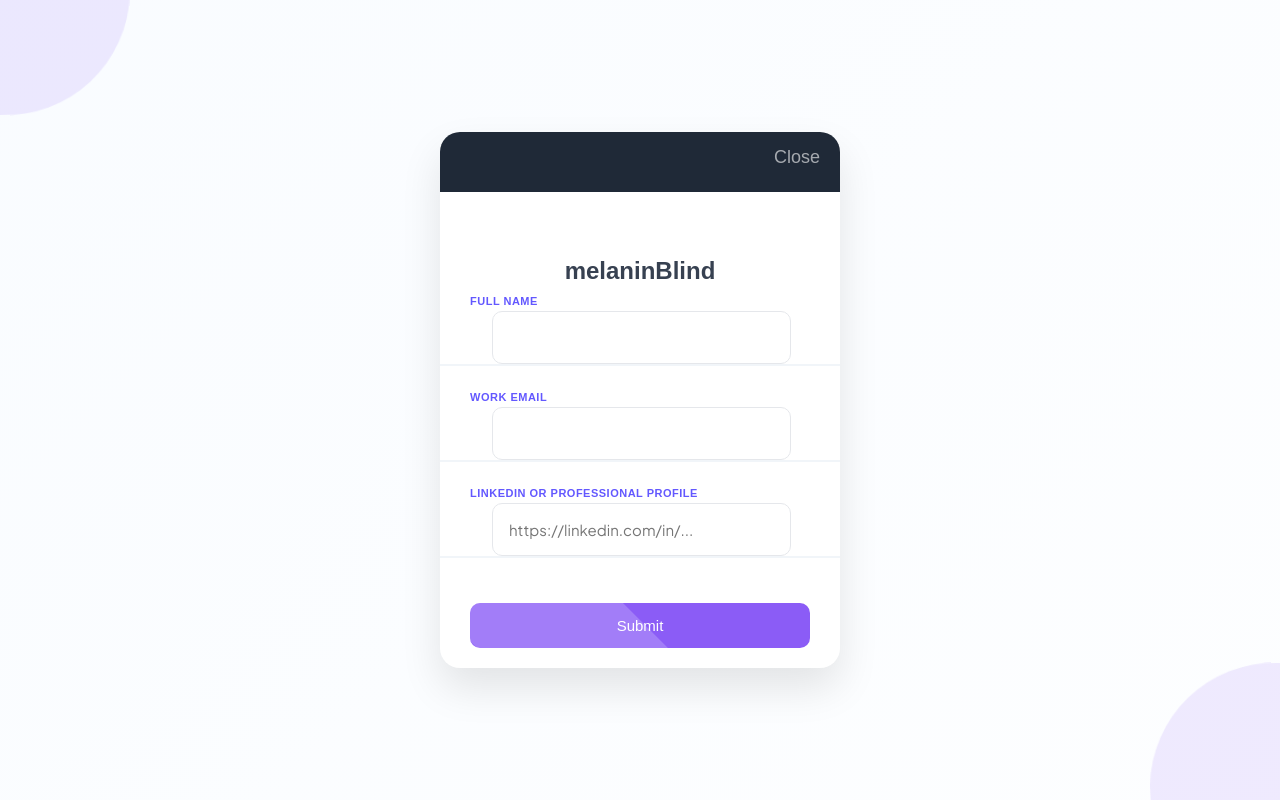
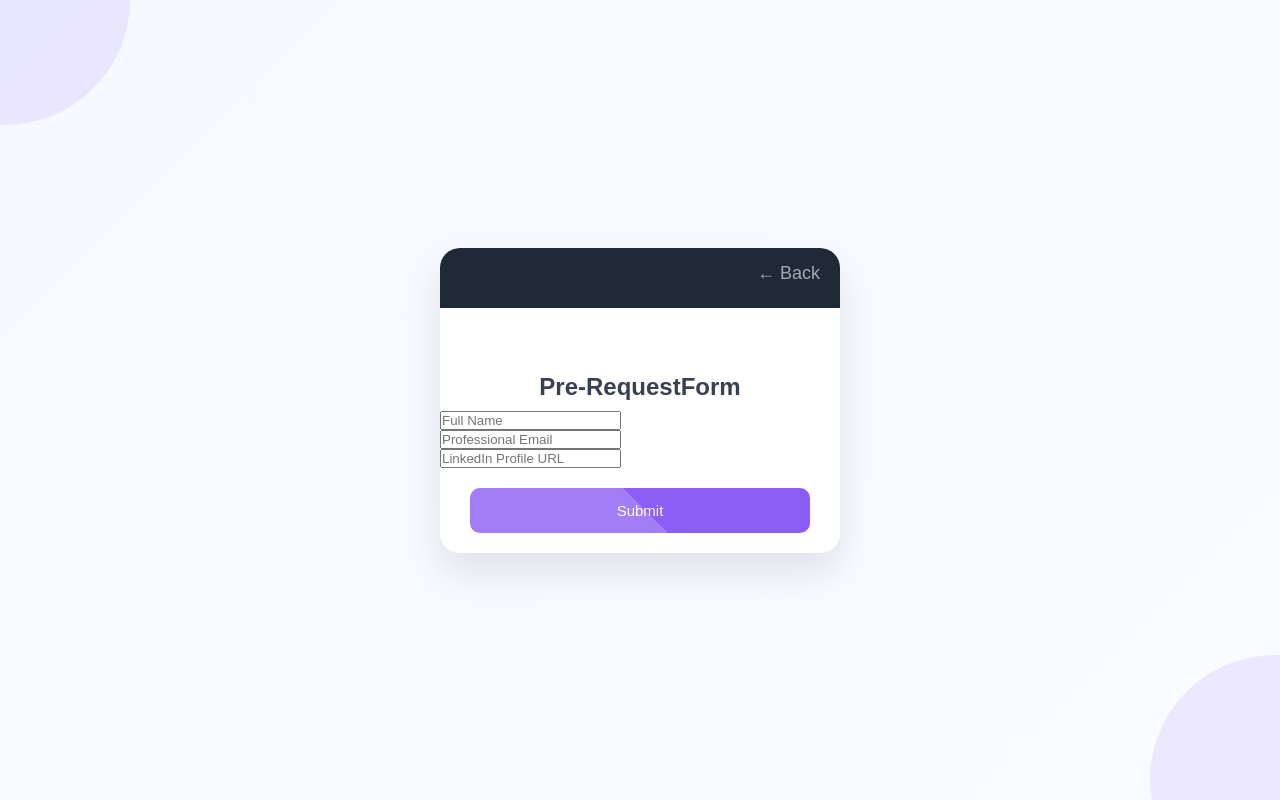
Before and after one commit to mohammedyashik/melaninBlind-V2, a React (Vite) app: page /requestform in a window 1280 px wide. Built offline with nearby package versions, Linux system fonts and the light colour scheme.

Commit message:
Update RequestForm.jsx
v1 change

```diff
--- a/src/components/forms/RequestForm.jsx
+++ b/src/components/forms/RequestForm.jsx
@@ -26,13 +26,13 @@
     setMessage("");
     try {
       await sendEmail("template_75rv3mf", {
-        form_type: "General Enquiry",
+        form_type: "Request Form",
         name: formData.name,
         email: formData.email,
         linkedin: formData.linkedin
       });
       setStatus("success");
-      setMessage("Submission received. We will get back to you shortly.");
+      setMessage("Form submitted successfully ✅");
       setFormData({
         name: "",
         email: "",
@@ -45,7 +45,7 @@
     } catch (error) {
       console.error("Email send failed:", error);
       setStatus("error");
-      setMessage("Submission failed. Please try again.");
+      setMessage("Something went wrong ❌");
     } finally {
       setLoading(false);
     }
@@ -55,47 +55,50 @@
     <div className="wrapper">
       <form className="form" onSubmit={handleSubmit}>
         <div className="form-header">
-          <span className="close">Close</span>
+          <span className="close" onClick={() => window.history.back()}>
+            ← Back
+          </span>
         </div>
 
-        <h2>melaninBlind</h2>
+        <div className="head">
+          <h2>Pre-RequestForm</h2>
+        </div>
 
-        <div className="input-group">
-          <label>Full Name</label>
+        <div className="input-group1">
           <input
             type="text"
             name="name"
             required
+            placeholder="Full Name"
             value={formData.name}
             onChange={handleChange}
           />
         </div>
 
-        <div className="input-group">
-          <label>Work Email</label>
+        <div className="input-group1">
           <input
             type="email"
             name="email"
             required
             value={formData.email}
+            placeholder="Professional Email"
             onChange={handleChange}
           />
         </div>
 
-        <div className="input-group">
-          <label>LinkedIn or Professional Profile</label>
+        <div className="input-group1">
           <input
             type="url"
             name="linkedin"
             required
-            placeholder="https://linkedin.com/in/..."
+            placeholder="LinkedIn Profile URL"
             value={formData.linkedin}
             onChange={handleChange}
           />
         </div>
 
         <button type="submit" className="button" disabled={loading}>
-          {loading ? "Submitting..." : "Submit"}
+          {loading ? "Sending..." : "Submit"}
         </button>
 
         {message && (
```
